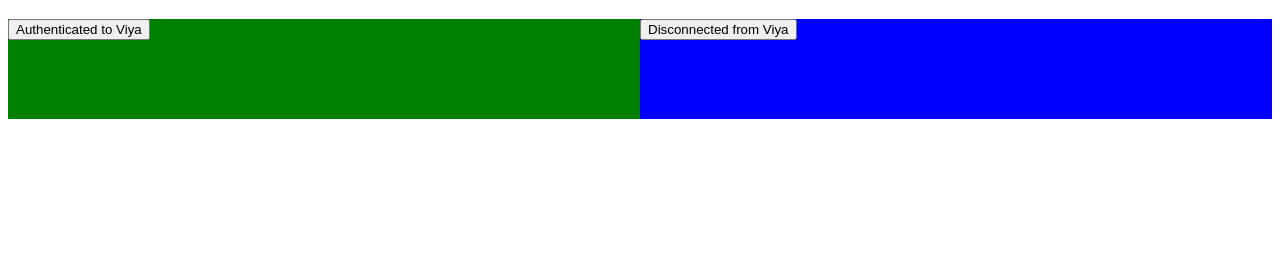
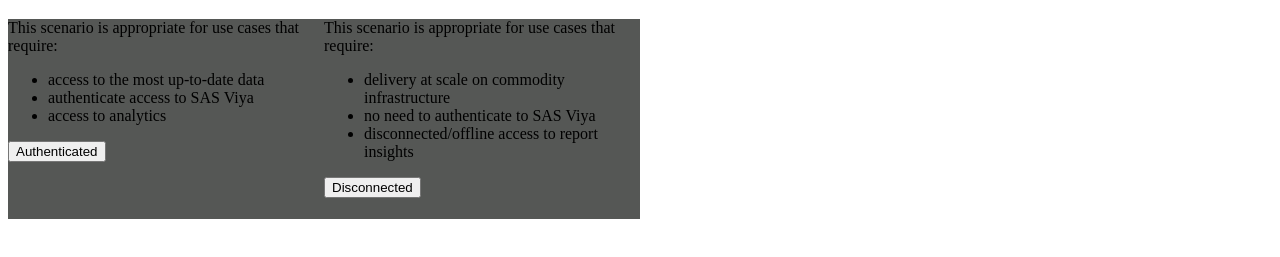
Before and after one commit to robbypowell/eCalico, a plain HTML site: page index.html in a window 1280 px wide. Shown: the part 61-318 px from the top of the page. Drawn offline with Linux system fonts and the light colour scheme.

Commit message:
add content

```diff
--- a/index.html
+++ b/index.html
@@ -5,16 +5,29 @@
   </head>
   <body>
     <h1>eCalico web app</h1>
-    <div style="width: 100%;">
-      <div style="width: 50%; height: 100px; float: left; background: green;">
+    <div style="width: 50%;">
+      <div style="width: 50%; height: 200px; float: left; background: rgb(85, 87, 85);">
+        This scenario is appropriate for use cases that require:
+        <ul>
+          <li>access to the most up-to-date data</li>
+          <li>authenticate access to SAS Viya</li>
+          <li>access to analytics</li>
+        </ul>
         <button onclick="window.location.href='./ecalico-dashboard-direct.html';">
-          Authenticated to Viya    </button>
-          </div>
-      <div style="margin-left: 50%; height: 100px; background: blue;">
-        <button onclick="window.location.href='./ecalico-dashboard-publish.html';">
-          Disconnected from Viya
+          Authenticated
         </button>
           </div>
+      <div style="margin-left: 50%; height: 200px; background: rgb(85, 87, 85);">
+        This scenario is appropriate for use cases that require:
+        <ul>
+          <li>delivery at scale on commodity infrastructure</li>
+          <li>no need to authenticate to SAS Viya</li>
+          <li>disconnected/offline access to report insights</li>
+        </ul>
+        <button onclick="window.location.href='./ecalico-dashboard-publish.html';">
+          Disconnected
+        </button>
+      </div>
   </div>
   </body>
 </html>
```
